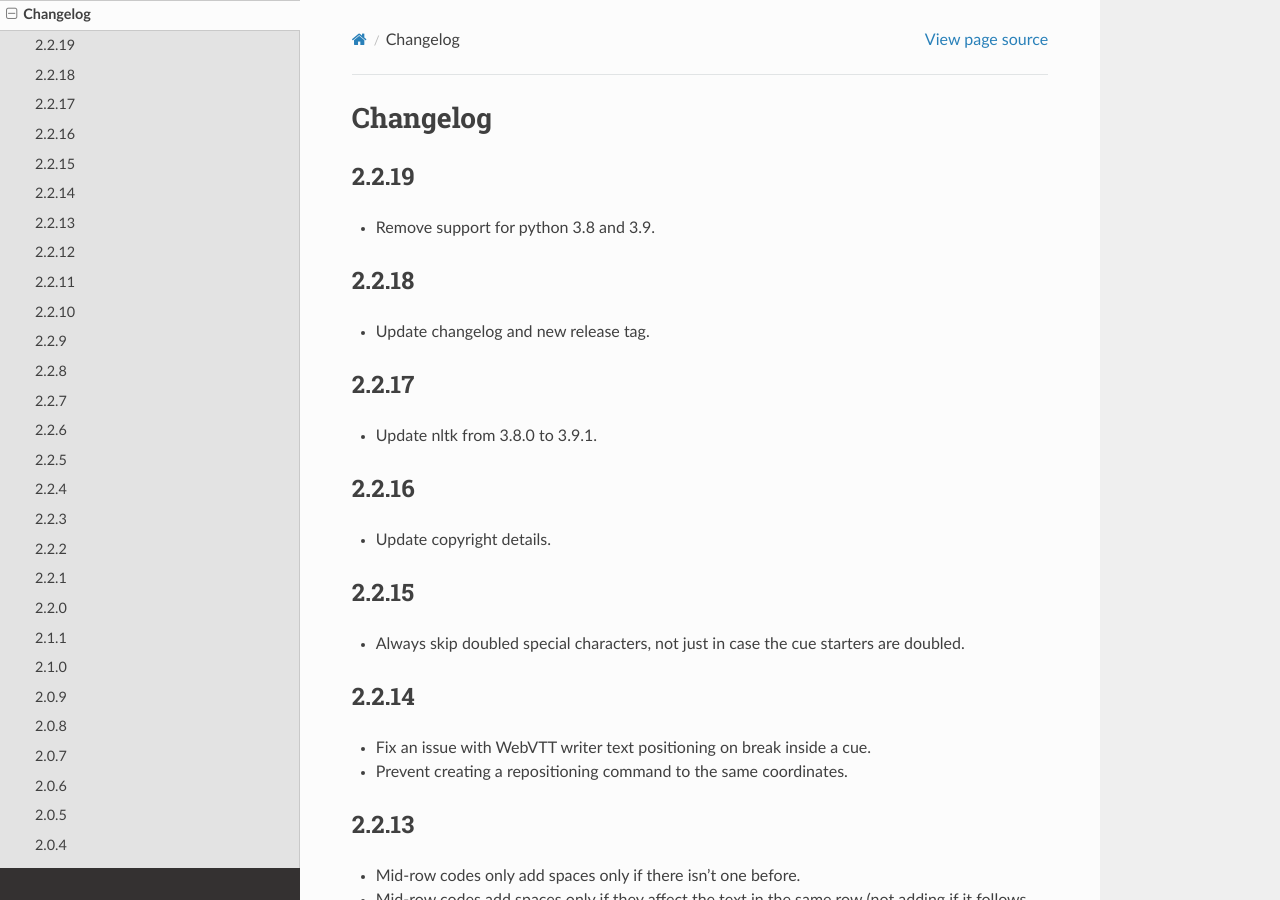
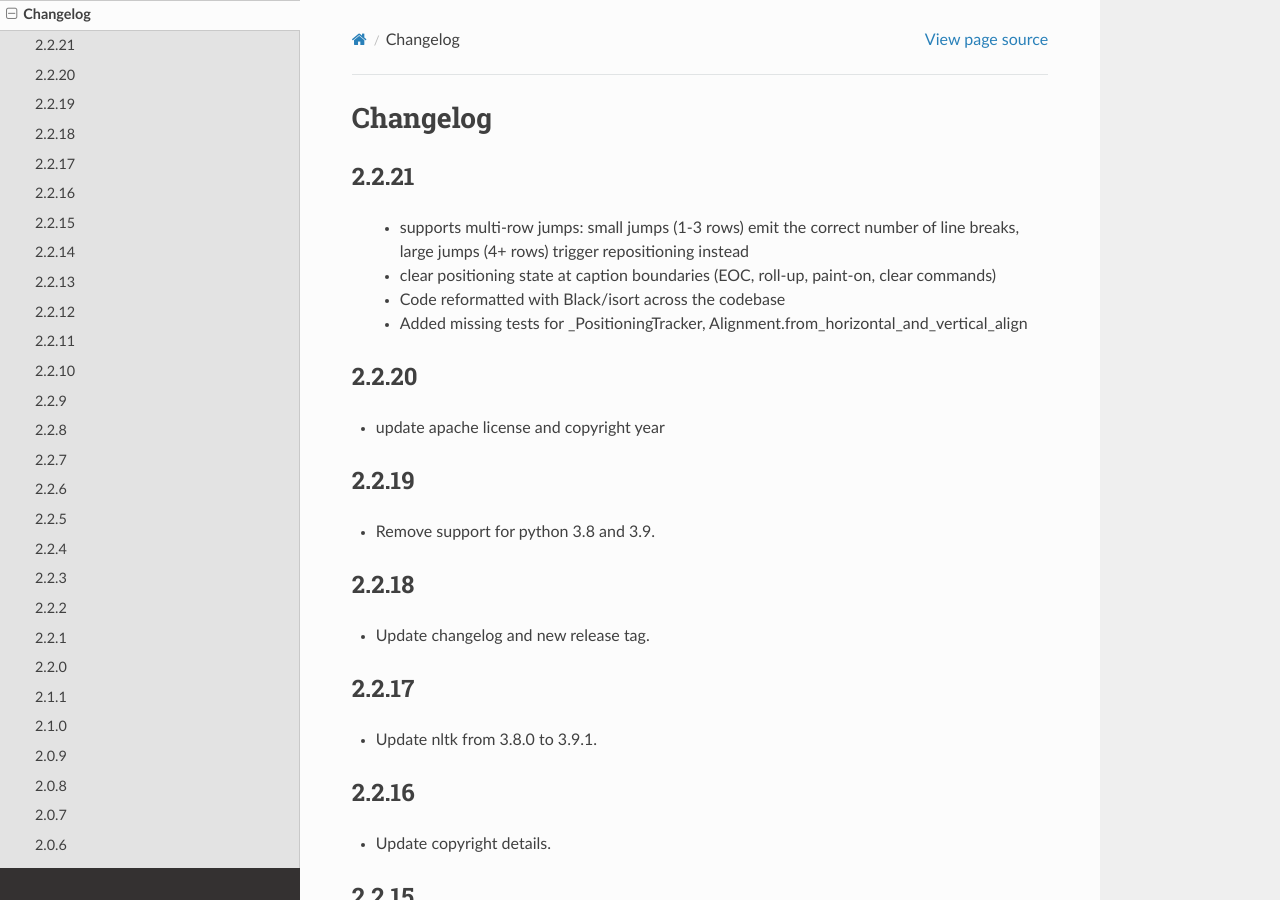
Before and after one commit to pbs/pycaption, a Sphinx documentation site: the page built from docs/changelog.rst, in a window 1280 px wide and 900 px high. Built offline with Sphinx 7.4.7 and the Read the Docs theme 3.1.0, drawn with Linux system fonts in a browser that asks for light colours.

Commit message:
bump version, update changelog and Readme.rst

```diff
--- a/README.rst
+++ b/README.rst
@@ -10,7 +10,7 @@ output the CaptionSet into captions of your desired format.
 Tested with Python versions 3.10, 3.11 and 3.12.
 (for Python 2 use pycaption < 1.0.0)
 
-For details, see the `documentation <http://pycaption.readthedocs.org>`__.
+For details, see the `documentation <https://pycaption.readthedocs.io>`__.
 
 License
 -------
--- a/docs/changelog.rst
+++ b/docs/changelog.rst
@@ -1,5 +1,20 @@
 Changelog
 ---------
+2.2.21
+^^^^^^
+  - supports multi-row jumps: small jumps (1-3 rows)
+    emit the correct number of line breaks,
+    large jumps (4+ rows) trigger repositioning instead
+  - clear positioning state at caption boundaries
+    (EOC, roll-up, paint-on, clear commands)
+  - Code reformatted with Black/isort across the codebase
+  - Added missing tests for _PositioningTracker,
+    Alignment.from_horizontal_and_vertical_align
+
+2.2.20
+^^^^^^
+- update apache license and copyright year
+
 2.2.19
 ^^^^^^
 - Remove support for python 3.8 and 3.9.
--- a/setup.py
+++ b/setup.py
@@ -20,7 +20,7 @@ transcript_dependencies = ["nltk==3.9.1"]
 
 setup(
     name="pycaption",
-    version="2.2.20",
+    version="2.2.21.dev1",
     description="Closed caption converter",
     long_description=open(README_PATH).read(),
     author="Joe Norton",
```
